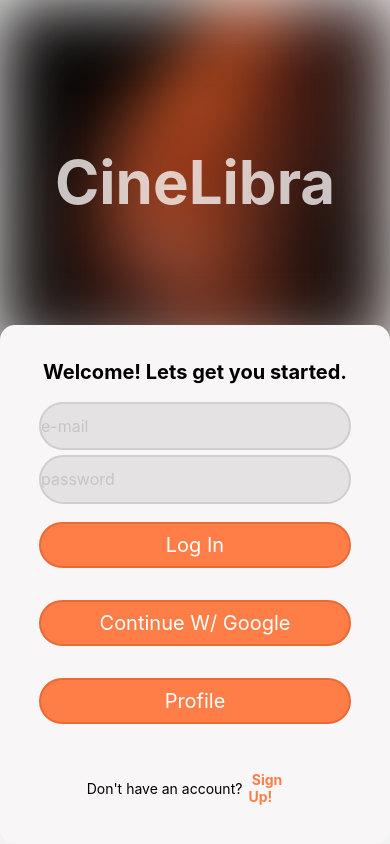
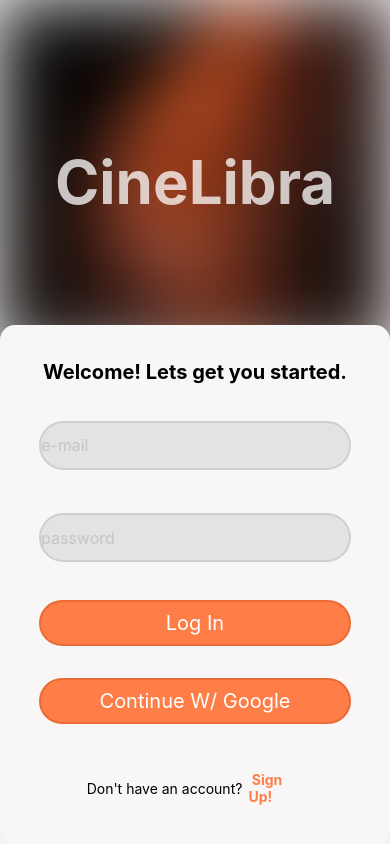
Before and after one commit to MehmetToprakBalikci/CineLibra, a React Native app: screen /StartPage in a window 390 px wide. Built offline with nearby package versions, Linux system fonts and the light colour scheme.

Commit message:
startpage updated

```diff
--- a/pages/StartPage.js
+++ b/pages/StartPage.js
@@ -53,9 +53,7 @@ export default function StartPage() {
                         <TouchableOpacity>
                             <LoginButton message={'Continue W/ Google'}/>
                         </TouchableOpacity>
-                        <TouchableOpacity onPress={()=> navigation.navigate('ProfilePage')}>
-                            <LoginButton message={'Profile'}/>
-                        </TouchableOpacity>
+
 
                         <View style={{paddingTop:'10%', flexDirection:'row', justifyContent:'center'}}>
                             <Text style={{alignSelf:'center', color:text_color}}>Don't have an account?</Text>
```
